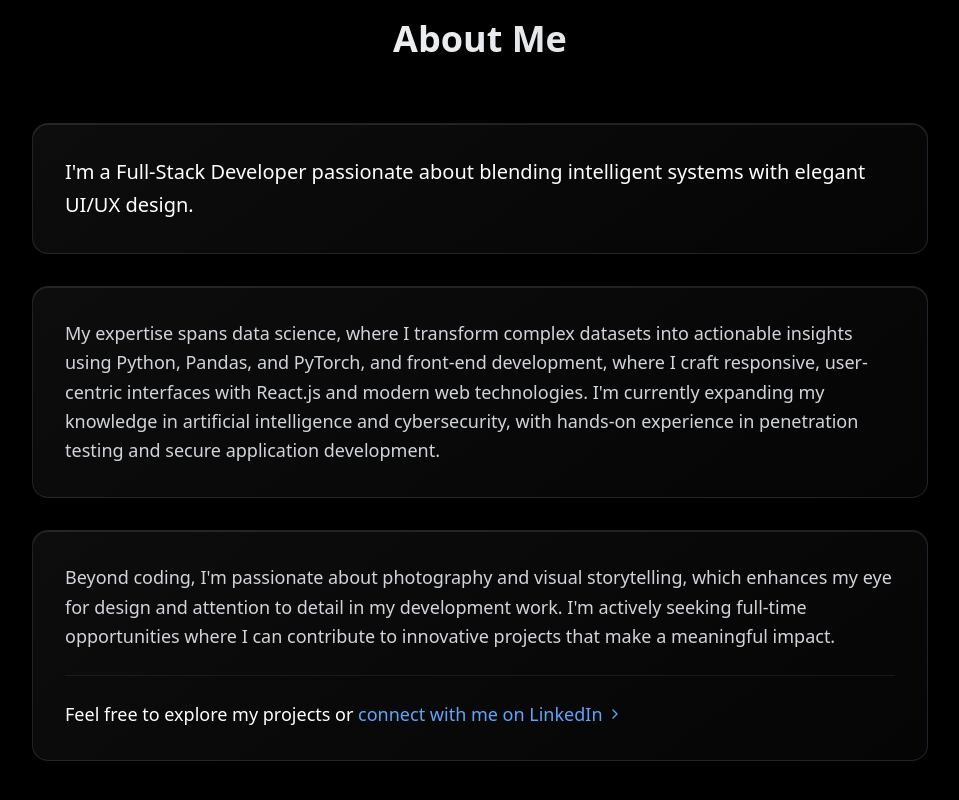
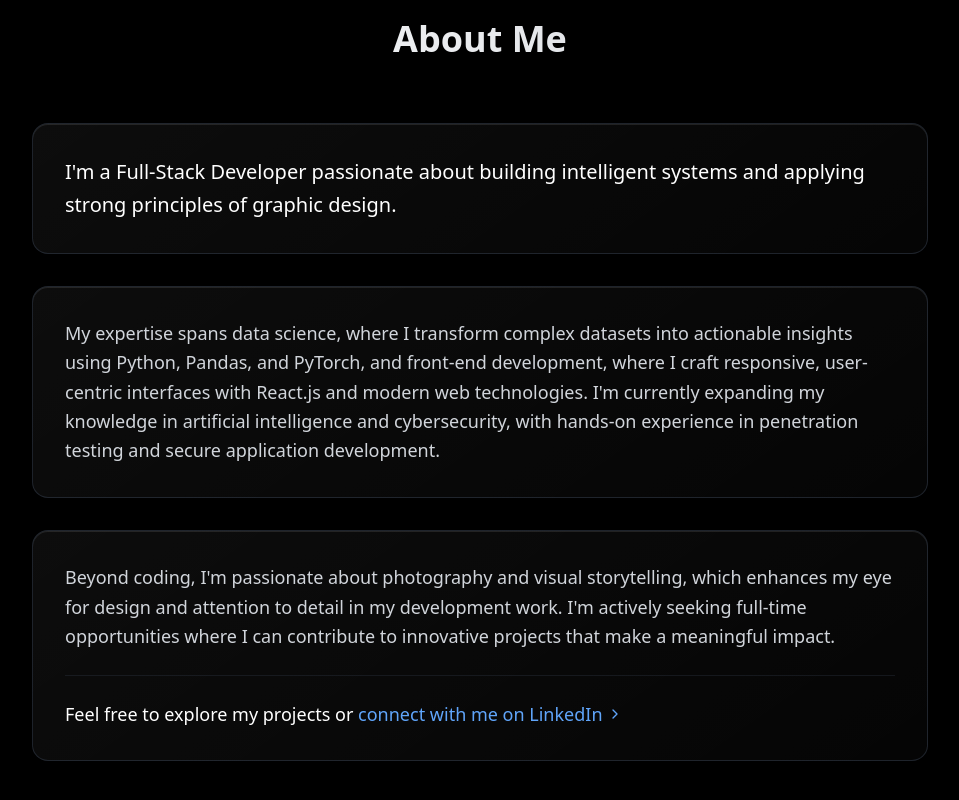
Before and after one commit to sudheerprasannakumarvasetty/Sudheer-Portfolio, a React (Vite) app: page / in a window 1280 px wide. Shown: the part 877-1677 px from the top of the page, without its empty margins (160-1119 px from the left). Built offline with nearby package versions, Linux system fonts and the light colour scheme.

Commit message:
Updated App.tsx

```diff
--- a/src/App.tsx
+++ b/src/App.tsx
@@ -368,7 +368,7 @@ function App() {
               <p className={`text-xl leading-relaxed font-medium ${
                 isDarkMode ? 'text-white' : 'text-gray-900'
               }`}>
-                I'm a Full-Stack Developer passionate about blending intelligent systems with elegant UI/UX design.
+                I'm a Full-Stack Developer passionate about building intelligent systems and applying strong principles of graphic design.
               </p>
             </div>
 
```
